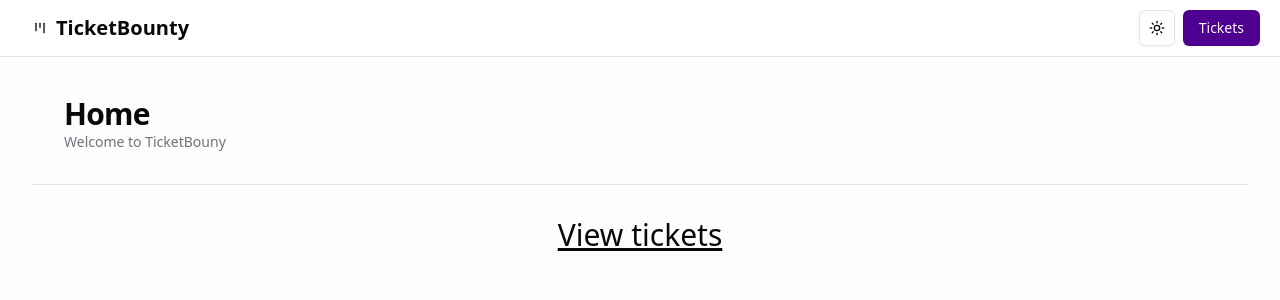
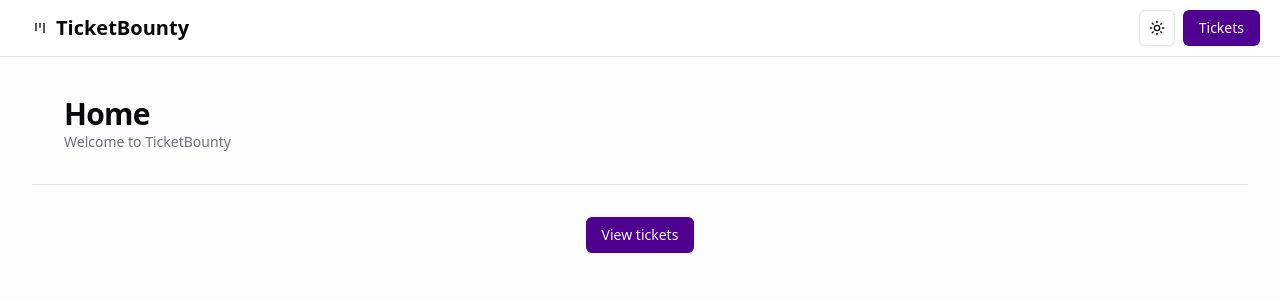
Before and after one commit to SoftDevLiz/the-road-to-next--basic--app, a Next.js app: page / in a window 1280 px wide. Shown: the top 300 px of the page. Built offline with nearby package versions, Linux system fonts and the light colour scheme.

Commit message:
Change styling of home page button

```diff
--- a/src/app/page.tsx
+++ b/src/app/page.tsx
@@ -1,13 +1,14 @@
 import Link from "next/link";
 import { Heading } from '@/components/heading'
+import { buttonVariants } from "@/components/ui/button";
 import { ticketsPath } from "@/paths";
 
 const HomePage = () => {
   return (
     <div className="flex-1 flex flex-col gap-y-8">
-      <Heading title='Home' description='Welcome to TicketBouny' />
+      <Heading title='Home' description='Welcome to TicketBounty' />
       <div className="flex-1 flex flex-col items-center">
-          <Link href={ticketsPath} className="underline text-3xl">View tickets</Link>
+          <Link href={ticketsPath} className={buttonVariants({ variant: 'default'})}>View tickets</Link>
       </div>
     </div>
   );
--- a/src/app/tickets/[ticketId]/edit/page.tsx
+++ b/src/app/tickets/[ticketId]/edit/page.tsx
@@ -1,11 +1,13 @@
-import { Header } from "../../../../components/header"
+import { Heading } from "@/components/heading";
 
 const EditTicketPage = () => {
+
     return (
         <div>
-            < Header />
+            <Heading title="Edit Ticket" description="Edit this ticket" />
         </div>
     )
+
 };
 
 export default EditTicketPage;
--- a/src/components/heading.tsx
+++ b/src/components/heading.tsx
@@ -6,6 +6,7 @@ type HeadingProps = {
 }
 
 const Heading = ({ title, description }: HeadingProps ) => {
+
     return (
         <>
         <div className='px-8'>
@@ -16,8 +17,8 @@ const Heading = ({ title, description }: HeadingProps ) => {
         </div>
         <Separator />
         </>
+    )
 
-    )
 }
 
 export { Heading };
```
